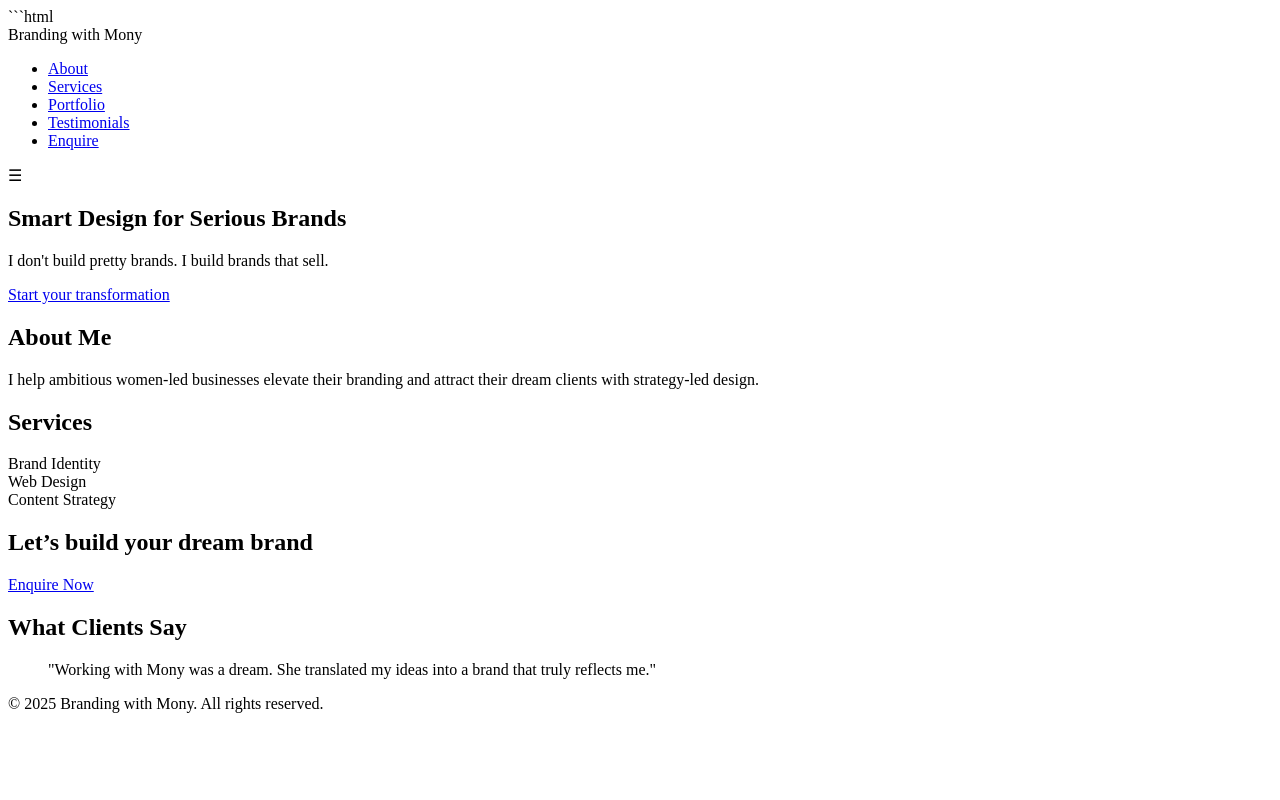
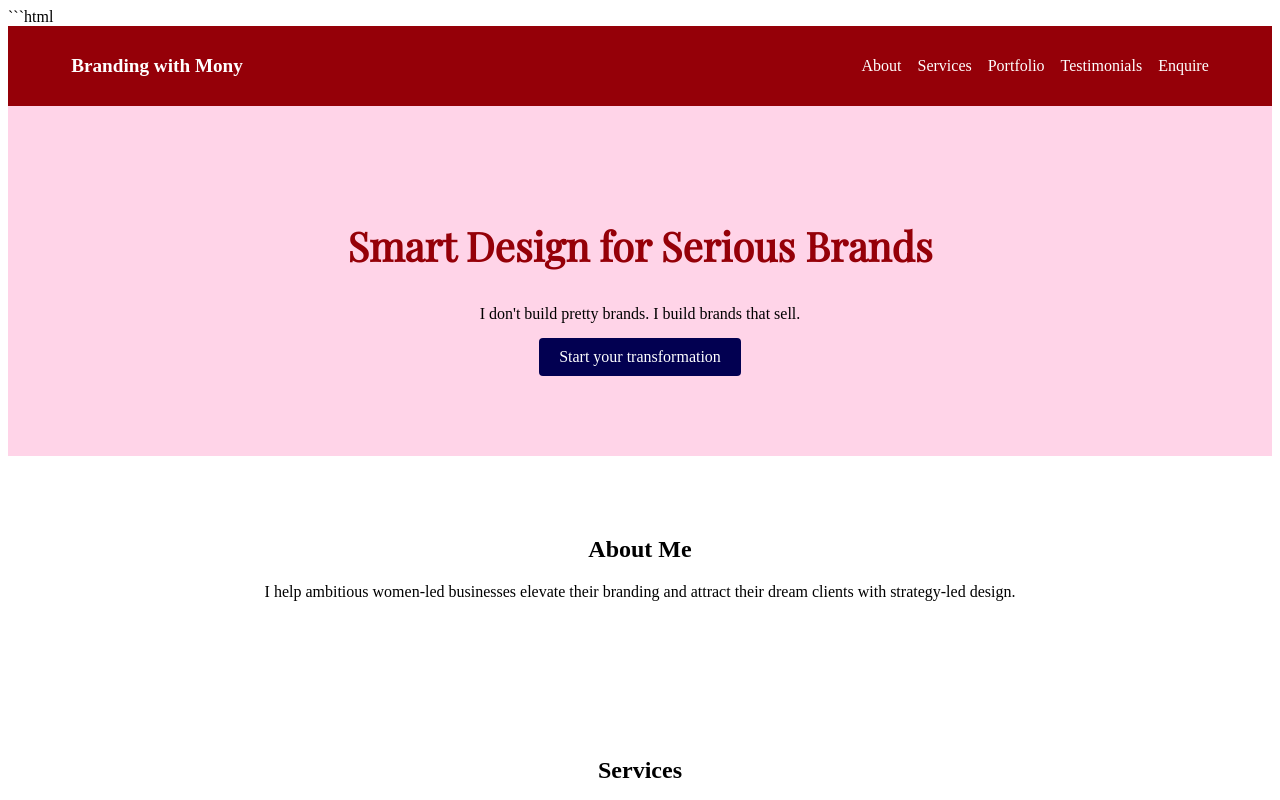
Before and after one commit to fufigop/project, a plain HTML site: page index.html in a window 1280 px wide. Shown: the top 800 px of the page. Drawn offline with nearby package versions, Linux system fonts and the light colour scheme.

Commit message:
Update style.css

```diff
--- a/style.css
+++ b/style.css
@@ -1,2 +1,136 @@
+css
+body {
+  margin: 0;
+  font-family: 'Montserrat', sans-serif;
+  background-color: #fff;
+  color: #020051;
+}
 
-https://www.canva.com/design/DAGtpQP4Utg/VX5464n_OjdNBXWFQF6Awg/watch
+a {
+  text-decoration: none;
+}
+
+.container {
+  width: 90%;
+  max-width: 1200px;
+ margin: auto;
+  display: flex;
+  justify-content: space-between;
+  align-items: center;
+}
+
+.header {
+  background: #950008;
+  color: #fff;
+  padding: 15px 0;
+  position: sticky;
+  top: 0;
+}
+
+.logo {
+  font-weight: bold;
+  font-size: 1.2rem;
+}
+
+.nav-list {
+  list-style: none;
+  display: flex;
+  gap: 1rem;
+}
+
+.nav-list li a {
+  color: #fff;
+  font-weight: 500;
+}
+
+#menu-toggle {
+  display: none;
+  font-size: 1.5rem;
+  color: #fff;
+  cursor: pointer;
+}
+
+.hero {
+  background-color: #ffd4e8;
+  text-align: center;
+  padding: 80px 20px;
+}
+
+.hero h1 {
+  font-family: 'Playfair Display', serif;
+  font-size: 2.5rem;
+  color: #950008;
+}
+
+.hero p {
+  margin: 15px 0;
+}
+
+.btn {
+  background-color: #020051;
+  color: #fff;
+  padding: 10px 20px;
+  border-radius: 4px;
+  display: inline-block;
+}
+
+.about,
+.services,
+.cta,
+.testimonials {
+  padding: 60px 20px;
+  text-align: center;
+}
+
+.services .service-boxes {
+  display: flex;
+  gap: 1rem;
+  justify-content: center;
+  flex-wrap: wrap;
+}
+
+.services .box {
+  background: #ffeaf4;
+  padding: 20px;
+  border-radius: 6px;
+  width: 200px;
+}
+
+.cta {
+  background: #ecdeff;
+}
+
+footer {
+  background: #950008;
+  color: #fff;
+  text-align: center;
+  padding: 20px 10px;
+  font-size: 0.9rem;
+}
+
+
+/* Responsive */
+@media (max-width: 768px) {
+  .nav-list {
+   display: none;
+    flex-direction: column;
+    background: #950008;
+    position: absolute;
+    top: 60px;
+    right: 10px;
+    width: 100%;
+    padding: 1rem;
+  }
+
+  .nav-list.show {
+    display: flex;
+  }
+
+  #menu-toggle {
+    display: block;
+  }
+
+  .container {
+    flex-wrap: wrap;
+  }
+}
```
